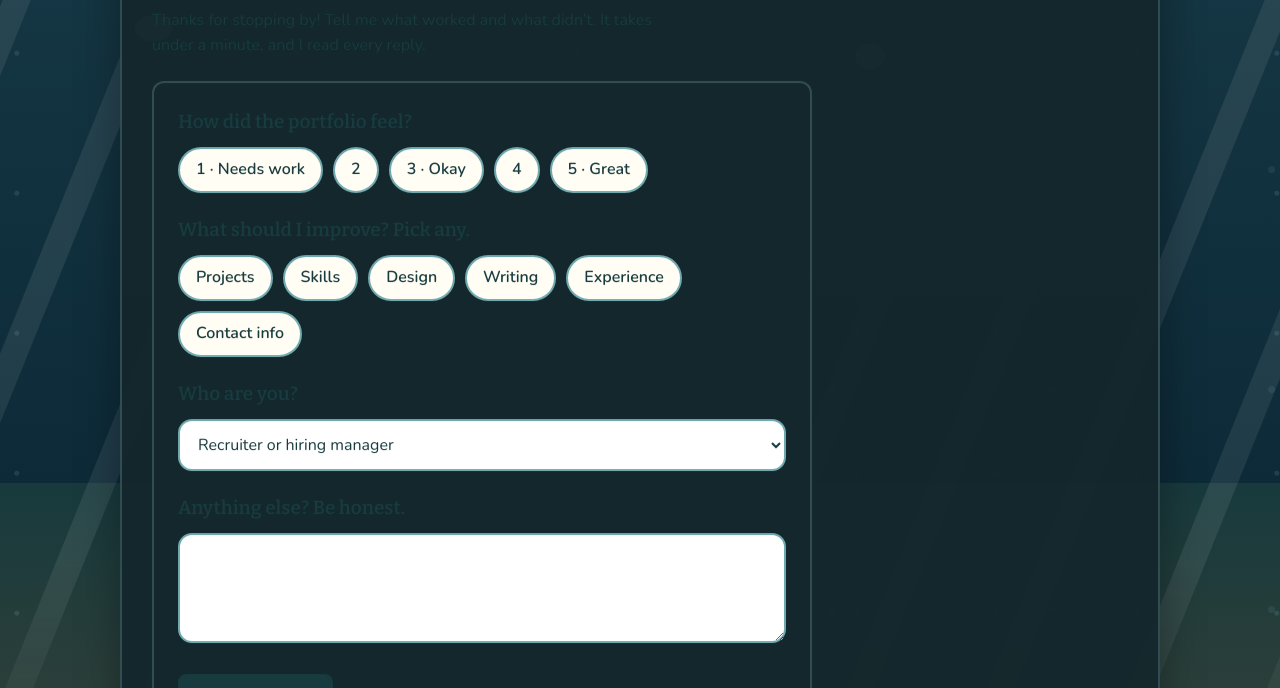
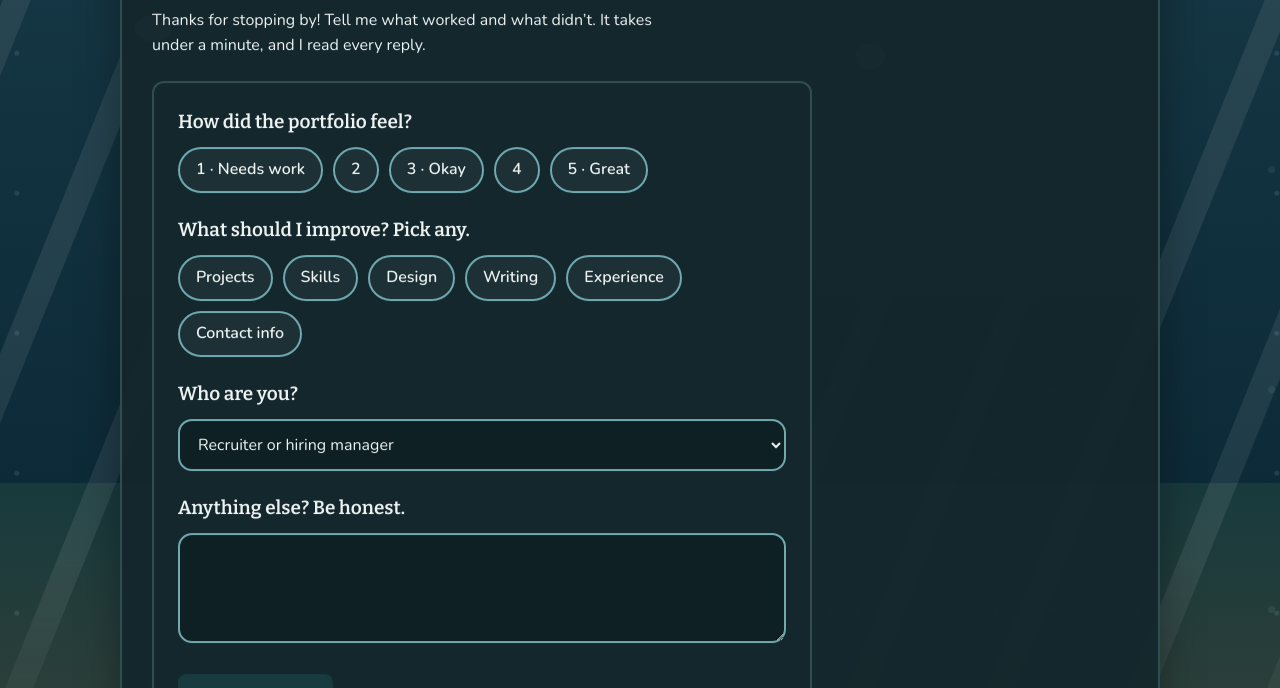
Before and after one commit to E-Orallo/portfolio, a plain HTML site: page index.html in a window 1280 px wide. Both pictures are taken after a click on the button "Feedback". Shown: the part 551-1239 px from the top of the page. Drawn offline with nearby package versions, Linux system fonts and the light colour scheme.

Commit message:
Complete dark mode synchronization

```diff
--- a/css/styles.css
+++ b/css/styles.css
@@ -378,6 +378,48 @@ button.btn.s.back,
   color:#8fc4cc;
 }
 
+:root[data-theme="dark"] #feedback form,
+:root:not([data-theme="light"]) #feedback form{
+  background:#14272c!important;
+  border-color:#70aab0!important;
+}
+:root[data-theme="dark"] #feedback legend,
+:root[data-theme="dark"] #feedback label.q,
+:root[data-theme="dark"] #feedback p,
+:root[data-theme="dark"] #feedback #msg,
+:root[data-theme="dark"] #feedback #count,
+:root[data-theme="dark"] #feedback #inbox .fb b,
+:root[data-theme="dark"] #feedback #inbox .fb p,
+:root:not([data-theme="light"]) #feedback legend,
+:root:not([data-theme="light"]) #feedback label.q,
+:root:not([data-theme="light"]) #feedback p,
+:root:not([data-theme="light"]) #feedback #msg,
+:root:not([data-theme="light"]) #feedback #count,
+:root:not([data-theme="light"]) #feedback #inbox .fb b,
+:root:not([data-theme="light"]) #feedback #inbox .fb p{
+  color:#edf2f2!important;
+}
+:root[data-theme="dark"] #feedback .chip span,
+:root:not([data-theme="light"]) #feedback .chip span{
+  background:#1c3035!important;
+  color:#edf2f2!important;
+  border-color:#70aab0!important;
+}
+:root[data-theme="dark"] #feedback .chip input:checked+span,
+:root:not([data-theme="light"]) #feedback .chip input:checked+span{
+  background:#f6cf63!important;
+  color:#173b3f!important;
+  border-color:#173b3f!important;
+}
+:root[data-theme="dark"] #feedback textarea,
+:root[data-theme="dark"] #feedback select,
+:root:not([data-theme="light"]) #feedback textarea,
+:root:not([data-theme="light"]) #feedback select{
+  background:#0f2024!important;
+  color:#edf2f2!important;
+  border-color:#70aab0!important;
+}
+
 /* Feedback form: readable in light, dark, and underwater themes. */
 #feedback,
 #feedback .wrap,
--- a/index.html
+++ b/index.html
@@ -242,6 +242,10 @@ main::after{content:"";position:absolute;z-index:-1;left:-5%;right:-5%;bottom:-2
 :root[data-theme="dark"] .catch .wrap h2,:root[data-theme="dark"] .catch .wrap h3,:root[data-theme="dark"] .catch .wrap p,:root[data-theme="dark"] .catch .wrap li,:root[data-theme="dark"] .catch .wrap .yr,:root[data-theme="dark"] .catch .wrap .m,:root:not([data-theme="light"]) .catch .wrap h2,:root:not([data-theme="light"]) .catch .wrap h3,:root:not([data-theme="light"]) .catch .wrap p,:root:not([data-theme="light"]) .catch .wrap li,:root:not([data-theme="light"]) .catch .wrap .yr,:root:not([data-theme="light"]) .catch .wrap .m{color:#edf2f2!important}
 :root[data-theme="dark"] .catch .wrap .skill,:root[data-theme="dark"] .catch .wrap .proj,:root:not([data-theme="light"]) .catch .wrap .skill,:root:not([data-theme="light"]) .catch .wrap .proj{background:rgba(28,48,53,.88)!important;border-color:rgba(143,196,204,.24)!important}
 :root[data-theme="dark"] #feedback form,:root:not([data-theme="light"]) #feedback form{background:#14272c!important;border-color:rgba(143,196,204,.24)!important}
+:root[data-theme="dark"] #feedback legend,:root[data-theme="dark"] #feedback label.q,:root[data-theme="dark"] #feedback p,:root[data-theme="dark"] #feedback #msg,:root[data-theme="dark"] #feedback #count,:root[data-theme="dark"] #feedback #inbox .fb b,:root[data-theme="dark"] #feedback #inbox .fb p,:root:not([data-theme="light"]) #feedback legend,:root:not([data-theme="light"]) #feedback label.q,:root:not([data-theme="light"]) #feedback p,:root:not([data-theme="light"]) #feedback #msg,:root:not([data-theme="light"]) #feedback #count,:root:not([data-theme="light"]) #feedback #inbox .fb b,:root:not([data-theme="light"]) #feedback #inbox .fb p{color:#edf2f2!important}
+:root[data-theme="dark"] #feedback .chip span,:root:not([data-theme="light"]) #feedback .chip span{background:#1c3035!important;color:#edf2f2!important;border-color:#70aab0!important}
+:root[data-theme="dark"] #feedback .chip input:checked+span,:root:not([data-theme="light"]) #feedback .chip input:checked+span{background:#f6cf63!important;color:#173b3f!important;border-color:#173b3f!important}
+:root[data-theme="dark"] #feedback textarea,:root[data-theme="dark"] #feedback select,:root:not([data-theme="light"]) #feedback textarea,:root:not([data-theme="light"]) #feedback select{background:#0f2024!important;color:#edf2f2!important;border-color:#70aab0!important}
 </style>
 <script>document.documentElement.classList.add("js")</script>
 </head>
```
